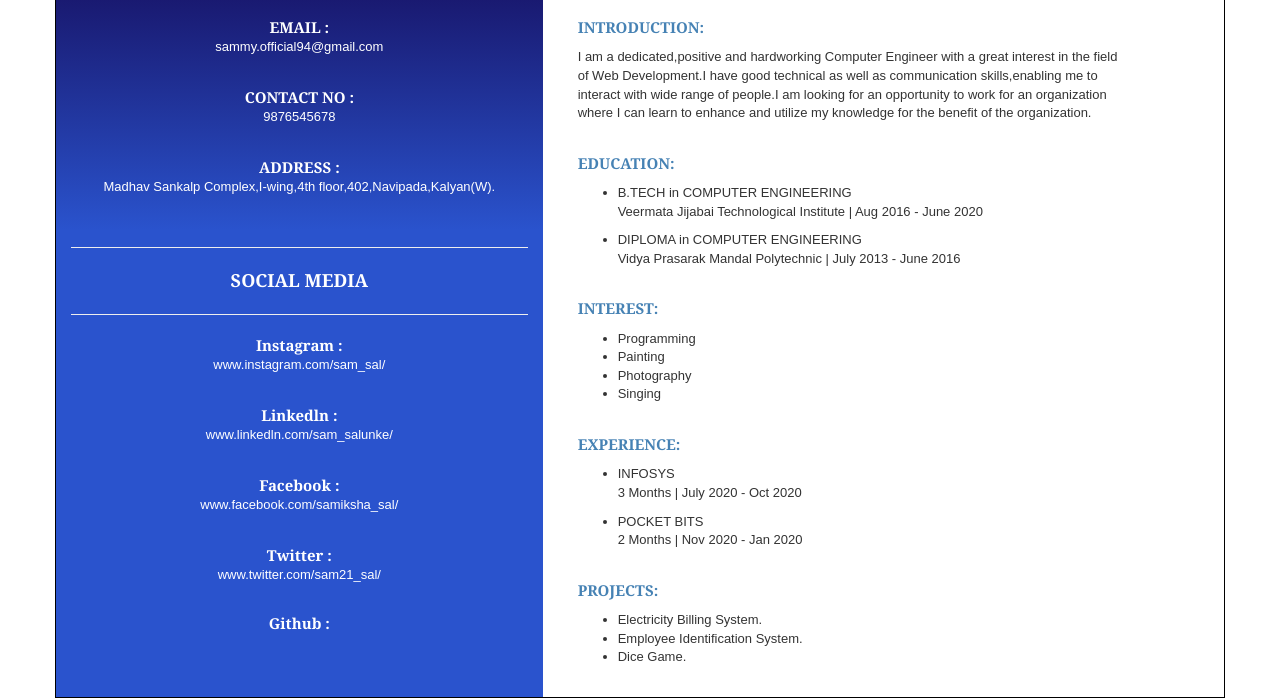
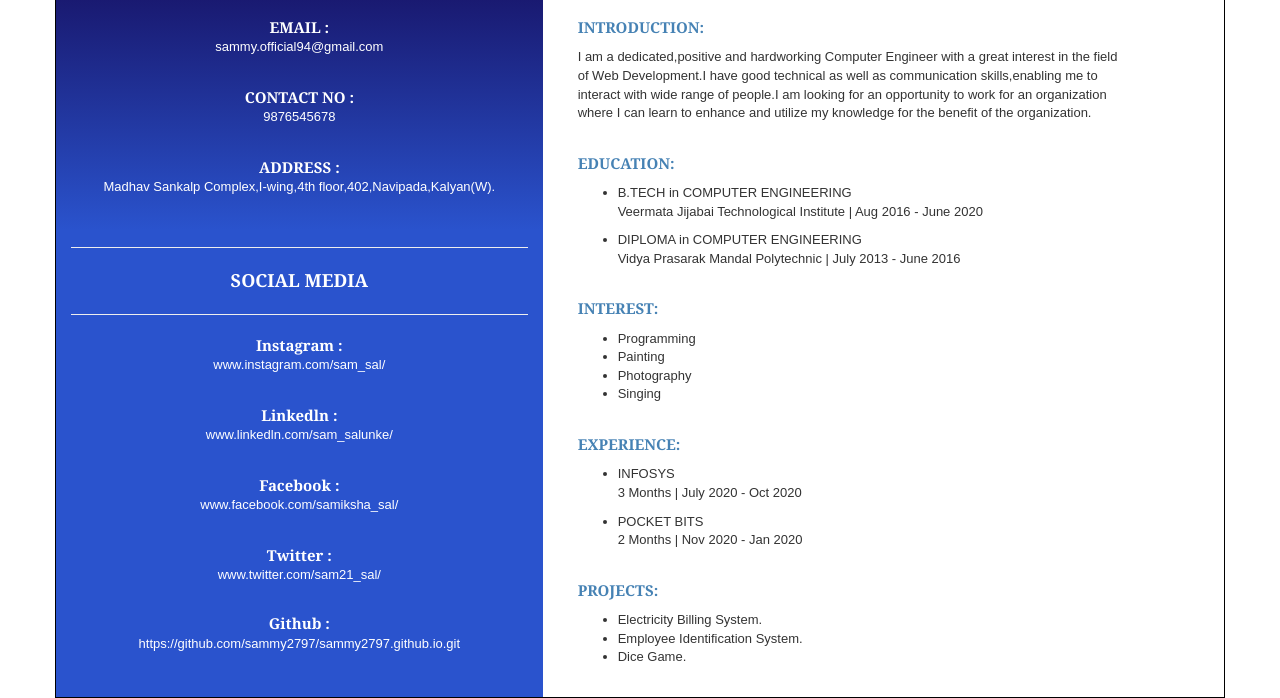
Before and after one commit to sammy2797/sammy2797.github.io, a plain HTML site: page index.html in a window 1280 px wide. Shown: the part 204-902 px from the top of the page. Drawn offline with nearby package versions, Linux system fonts and the light colour scheme.

Commit message:
Add files via upload

```diff
--- a/index.html
+++ b/index.html
@@ -133,7 +133,7 @@ Madhav Sankalp Complex,I-wing,4th floor,402,Navipada,Kalyan(W).</p>
 <a href="">www.twitter.com/sam21_sal/</p>
 <br>
 <p class="info"><b>Github :</b><br>
-<a href=""></a></p>
+<a href="https://github.com/sammy2797/sammy2797.github.io.git">https://github.com/sammy2797/sammy2797.github.io.git</a></p>
 </center>
 </div>
 </div>
```
